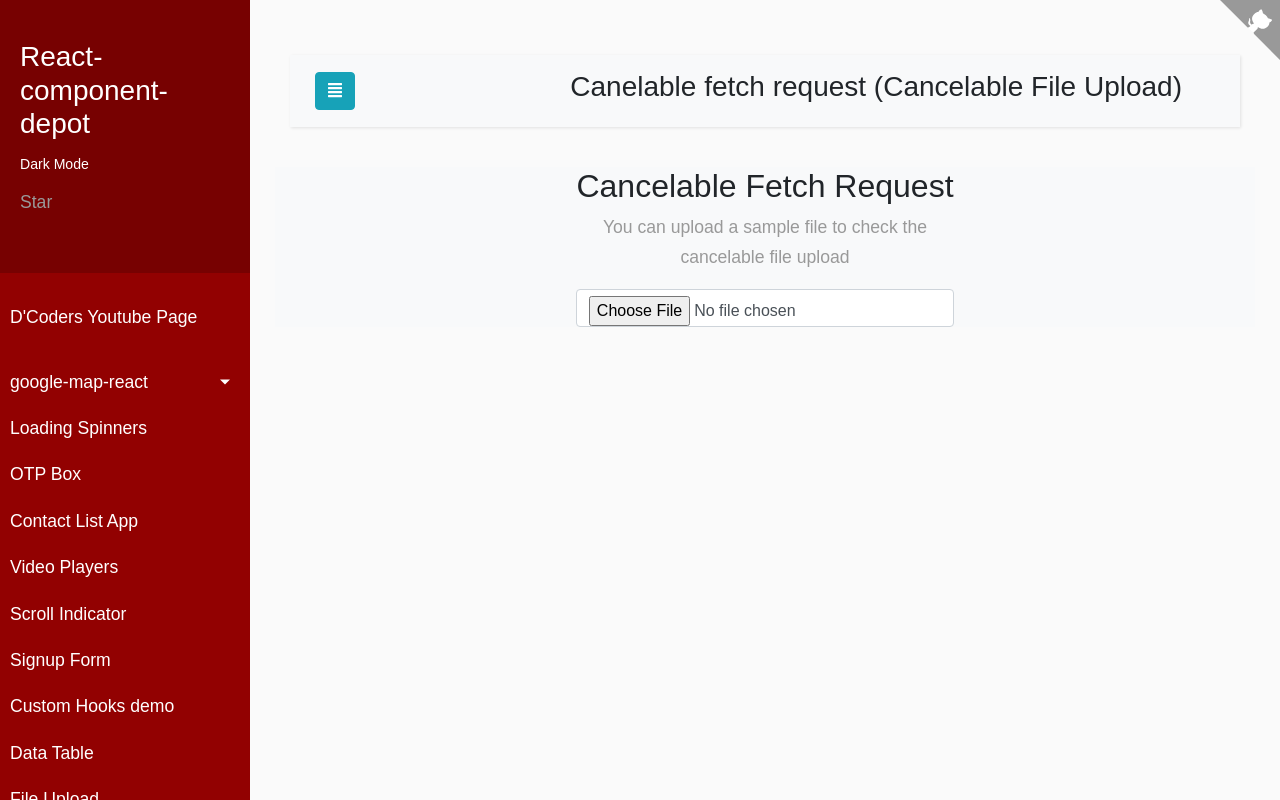
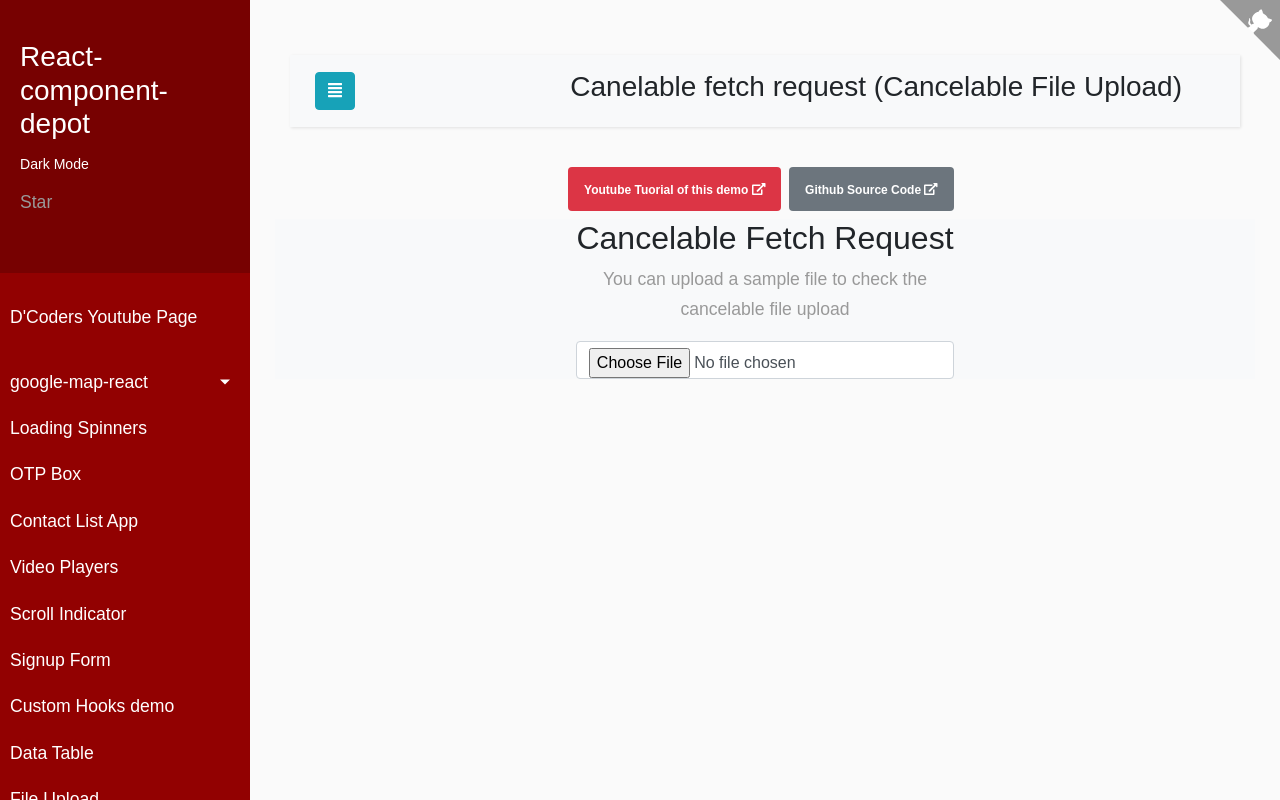
Before and after one commit to codegeous/react-component-depot, a React (Create React App) app: page /cancelable-fetch-request in a window 1280 px wide. Built offline with nearby package versions, Linux system fonts and the light colour scheme; some icons are missing.

Commit message:
Added external links

```diff
--- a/src/App.config.js
+++ b/src/App.config.js
@@ -138,6 +138,14 @@ export default {
       tutorial: `${YOUTUBE_BASE}O2dTW3uNAeQ`,
       code: `${GIT_REPO}pages/TeamSelection/index.js`,
     },
+    cancelableFetch: {
+      tutorial: `${YOUTUBE_BASE}jIXfNjXFZN4`,
+      code: `${GIT_REPO}pages/CancelableFetchRequest/index.js`,
+    },
+    debouncedSearch: {
+      tutorial: `${YOUTUBE_BASE}jIXfNjXFZN4`,
+      code: `${GIT_REPO}pages/SearchFilterDebounced/index.js`,
+    }
   },
   youtubeVideos: [
     {
--- a/src/pages/CancelableFetchRequest/index.js
+++ b/src/pages/CancelableFetchRequest/index.js
@@ -1,5 +1,6 @@
 import React, { useRef, useState } from "react";
 import Header from "components/Header";
+import ExternalInfo from "components/ExternalInfo";
 
 const CancelableFetchRequest = () => {
   const abortController = useRef(null);
@@ -38,6 +39,8 @@ const CancelableFetchRequest = () => {
     <>
       <Header title="Canelable fetch request (Cancelable File Upload)" />
 
+      <ExternalInfo page="cancelableFetch" />
+
       <div className="row justify-content-center bg-light">
         <div className="col-md-5 text-center">
           <h2>Cancelable Fetch Request</h2>
--- a/src/pages/SearchFilterDebounced/index.js
+++ b/src/pages/SearchFilterDebounced/index.js
@@ -4,6 +4,7 @@ import CountriesList from "resources/data/countries-list.json";
 import { FontAwesomeIcon } from "@fortawesome/react-fontawesome";
 import { useMemo } from "react";
 import useDebounce from "hooks/useDebounce";
+import ExternalInfo from "components/ExternalInfo";
 
 const SearchFilterDebounced = () => {
   const [search, setSearch] = useState("");
@@ -26,6 +27,8 @@ const SearchFilterDebounced = () => {
   return (
     <>
       <Header title="Country Search - Debounced" />
+
+      <ExternalInfo page="debouncedSearch" />
 
       <div className="row justify-content-center mt-4">
         <div className="col-lg-6 text-center">
```
